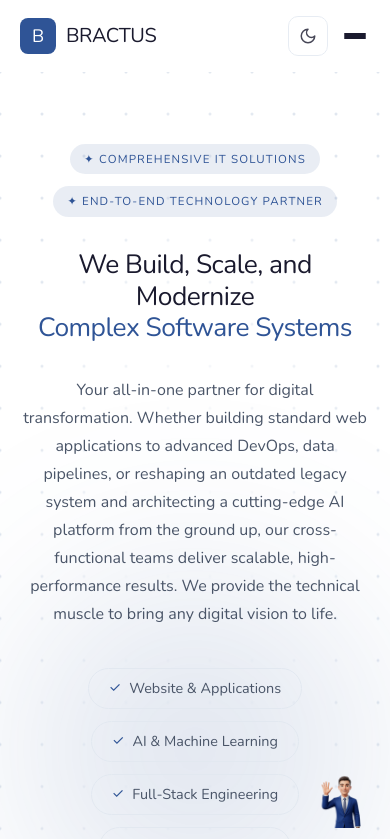
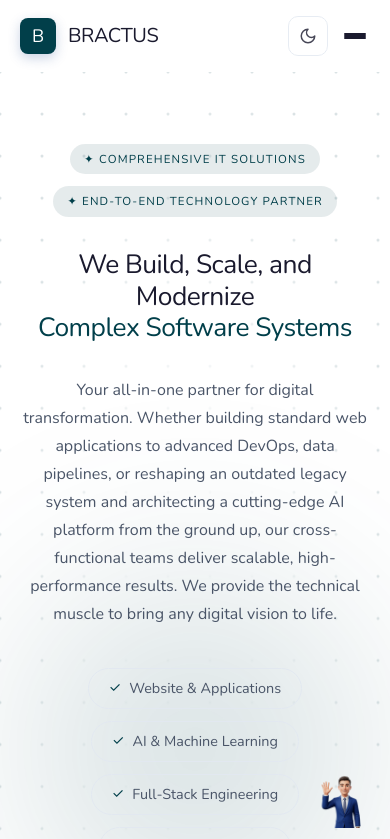
Before and after one commit to devvv18/Bractus, a Next.js app in the folder bractus-frontend/: page / in a window 390 px wide. Shown: the top 839 px of the page. Built offline with nearby package versions, Linux system fonts and the light colour scheme.

Commit message:
feat: update email, phone, brand colors, and add dynamic logo configuration

```diff
--- a/bractus-frontend/src/app/components/ContactForm.js
+++ b/bractus-frontend/src/app/components/ContactForm.js
@@ -73,6 +73,131 @@ export function EcosystemBanner() {
         </div>
       </div>
     </section>
+  )
+}
+
+
+function ParticleGrid() {
+  const canvasRef = useRef(null)
+
+  useEffect(() => {
+    const canvas = canvasRef.current
+    if (!canvas) return
+    const ctx = canvas.getContext('2d')
+    let animationFrameId
+
+    let width = window.innerWidth
+    let height = window.innerHeight
+
+    const setSize = () => {
+      const rect = canvas.parentElement.getBoundingClientRect()
+      width = rect.width
+      height = rect.height
+      canvas.width = width
+      canvas.height = height
+      initGrid()
+    }
+
+    let mouse = { x: -1000, y: -1000 }
+    const handleMouseMove = (e) => {
+      const rect = canvas.getBoundingClientRect()
+      mouse.x = e.clientX - rect.left
+      mouse.y = e.clientY - rect.top
+    }
+
+    const handleMouseLeave = () => {
+      mouse.x = -1000
+      mouse.y = -1000
+    }
+
+    window.addEventListener('resize', setSize)
+    window.addEventListener('mousemove', handleMouseMove)
+    window.addEventListener('mouseout', handleMouseLeave)
+
+    const spacing = 40
+    let dots = []
+
+    const getColors = () => {
+      if (typeof window === 'undefined') return ['#013F4A', '#638BF2', '#078462']
+      const styles = getComputedStyle(document.documentElement)
+      const accent = styles.getPropertyValue('--accent').trim() || '#013F4A'
+      return [accent, '#638BF2', '#078462']
+    }
+
+    const initGrid = () => {
+      dots = []
+      const colors = getColors()
+      for (let x = -spacing; x < width + spacing; x += spacing) {
+        for (let y = -spacing; y < height + spacing; y += spacing) {
+          dots.push({
+            ox: x, oy: y,
+            x: x, y: y,
+            vx: 0, vy: 0,
+            color: colors[Math.floor(Math.random() * colors.length)]
+          })
+        }
+      }
+    }
+
+    setSize()
+
+    const render = () => {
+      ctx.clearRect(0, 0, width, height)
+      for (let i = 0; i < dots.length; i++) {
+        let dot = dots[i]
+        let dx = mouse.x - dot.x
+        let dy = mouse.y - dot.y
+        let distance = Math.sqrt(dx * dx + dy * dy)
+        let forceRadius = 140
+
+        if (distance < forceRadius) {
+          // Repel force (Original Effect)
+          let force = (forceRadius - distance) / forceRadius
+          let angle = Math.atan2(dy, dx)
+          dot.vx -= Math.cos(angle) * force * 1.2
+          dot.vy -= Math.sin(angle) * force * 1.2
+        }
+
+        dot.vx += (dot.ox - dot.x) * 0.03
+        dot.vy += (dot.oy - dot.y) * 0.03
+        dot.vx *= 0.9
+        dot.vy *= 0.9
+        dot.x += dot.vx
+        dot.y += dot.vy
+
+        let speed = Math.abs(dot.vx) + Math.abs(dot.vy)
+        let size = 1.2 + (speed * 0.4)
+
+        ctx.globalAlpha = distance < forceRadius ? 0.7 : 0.1
+        ctx.fillStyle = dot.color
+        ctx.beginPath()
+        ctx.arc(dot.x, dot.y, size, 0, Math.PI * 2)
+        ctx.fill()
+      }
+      animationFrameId = requestAnimationFrame(render)
+    }
+
+    render()
+    return () => {
+      window.removeEventListener('resize', setSize)
+      window.removeEventListener('mousemove', handleMouseMove)
+      window.removeEventListener('mouseout', handleMouseLeave)
+      cancelAnimationFrame(animationFrameId)
+    }
+  }, [])
+
+  return (
+    <canvas
+      ref={canvasRef}
+      style={{
+        position: 'absolute',
+        top: 0, left: 0,
+        width: '100%', height: '100%',
+        pointerEvents: 'none',
+        zIndex: 0,
+        opacity: 0.6,
+      }}
+    />
   )
 }
 
@@ -170,8 +295,8 @@ export function GetInTouch() {
             <div style={{ display: 'flex', flexDirection: 'column', gap: 16 }}>
               {[
                 { label: 'Location:', icon: <svg width="20" height="20" viewBox="0 0 24 24" fill="none" stroke="currentColor" strokeWidth="2" strokeLinecap="round" strokeLinejoin="round"><path d="M21 10c0 7-9 13-9 13s-9-6-9-13a9 9 0 0 1 18 0z" /><circle cx="12" cy="10" r="3" /></svg>, text: 'Delhi, India' },
-                { label: 'Phone:', icon: <svg width="20" height="20" viewBox="0 0 24 24" fill="none" stroke="currentColor" strokeWidth="2" strokeLinecap="round" strokeLinejoin="round"><path d="M22 16.92v3a2 2 0 0 1-2.18 2 19.79 19.79 0 0 1-8.63-3.07 19.5 19.5 0 0 1-6-6 19.79 19.79 0 0 1-3.07-8.67A2 2 0 0 1 4.11 2h3a2 2 0 0 1 2 1.72 12.84 12.84 0 0 0 .7 2.81 2 2 0 0 1-.45 2.11L8.09 9.91a16 16 0 0 0 6 6l1.27-1.27a2 2 0 0 1 2.11-.45 12.84 12.84 0 0 0 2.81.7A2 2 0 0 1 22 16.92z" /></svg>, text: '+91 9667507343' },
-                { label: 'Mail:', icon: <svg width="20" height="20" viewBox="0 0 24 24" fill="none" stroke="currentColor" strokeWidth="2" strokeLinecap="round" strokeLinejoin="round"><path d="M4 4h16c1.1 0 2 .9 2 2v12c0 1.1-.9 2-2 2H4c-1.1 0-2-.9-2-2V6c0-1.1.9-2 2-2z" /><polyline points="22,6 12,13 2,6" /></svg>, text: 'hr@bractus.com' },
+                { label: 'Phone:', icon: <svg width="20" height="20" viewBox="0 0 24 24" fill="none" stroke="currentColor" strokeWidth="2" strokeLinecap="round" strokeLinejoin="round"><path d="M22 16.92v3a2 2 0 0 1-2.18 2 19.79 19.79 0 0 1-8.63-3.07 19.5 19.5 0 0 1-6-6 19.79 19.79 0 0 1-3.07-8.67A2 2 0 0 1 4.11 2h3a2 2 0 0 1 2 1.72 12.84 12.84 0 0 0 .7 2.81 2 2 0 0 1-.45 2.11L8.09 9.91a16 16 0 0 0 6 6l1.27-1.27a2 2 0 0 1 2.11-.45 12.84 12.84 0 0 0 2.81.7A2 2 0 0 1 22 16.92z" /></svg>, text: '+91 8766328987' },
+                { label: 'Mail:', icon: <svg width="20" height="20" viewBox="0 0 24 24" fill="none" stroke="currentColor" strokeWidth="2" strokeLinecap="round" strokeLinejoin="round"><path d="M4 4h16c1.1 0 2 .9 2 2v12c0 1.1-.9 2-2 2H4c-1.1 0-2-.9-2-2V6c0-1.1.9-2 2-2z" /><polyline points="22,6 12,13 2,6" /></svg>, text: 'info@bractus.com' },
               ].map(({ icon, text, label }) => (
                 <div key={text} style={{ display: 'flex', alignItems: 'center', gap: 14 }}>
                   <div style={{
--- a/bractus-frontend/src/app/components/Footer.js
+++ b/bractus-frontend/src/app/components/Footer.js
@@ -1,5 +1,6 @@
 'use client'
 import Link from 'next/link'
+import Logo from './Logo'
 
 const FOOTER_LINKS = {
   Services: [
@@ -35,18 +36,9 @@ export default function Footer() {
       }} className="footer-grid">
         {/* Brand col */}
         <div>
-          <Link href="/" style={{ display: 'flex', alignItems: 'center', gap: 10, marginBottom: 20, textDecoration: 'none' }}>
-            <div style={{
-              width: 34, height: 34, borderRadius: 8,
-              background: 'var(--accent)',
-              display: 'flex', alignItems: 'center', justifyContent: 'center',
-              fontFamily: 'Nunito, sans-serif', fontWeight: 400, fontSize: 16, color: '#fff',
-            }}>B</div>
-            <span style={{
-              fontFamily: 'Nunito, sans-serif', fontWeight: 400,
-              fontSize: '1.15rem', color: '#f1f5f9',
-            }}>BRACTUS</span>
-          </Link>
+          <div style={{ marginBottom: 20 }}>
+            <Logo variant="footer" />
+          </div>
           <p style={{
             color: '#64748b', fontSize: '0.85rem', lineHeight: 1.7,
             maxWidth: 320, marginBottom: 24,
@@ -55,8 +47,8 @@ export default function Footer() {
           </p>
 
           <div style={{ display: 'flex', flexDirection: 'column', gap: 10, marginBottom: 24 }}>
-            <a href={`mailto:hr@bractus.com`} style={{ color: '#94a3b8', fontSize: '0.85rem', textDecoration: 'none' }}>hr@bractus.com</a>
-            <span style={{ color: '#64748b', fontSize: '0.85rem' }}>+91 9667507343</span>
+            <a href={`mailto:info@bractus.com`} style={{ color: '#94a3b8', fontSize: '0.85rem', textDecoration: 'none' }}>info@bractus.com</a>
+            <span style={{ color: '#64748b', fontSize: '0.85rem' }}>+91 8766328987</span>
             <span style={{ color: '#64748b', fontSize: '0.85rem' }}>Delhi, India</span>
           </div>
 
--- /dev/null
+++ b/bractus-frontend/src/app/components/Logo.js
@@ -0,0 +1,73 @@
+'use client'
+import Link from 'next/link'
+import { logoConfig } from '../logo-config'
+
+/**
+ * Logo Component
+ * A central place to manage the Bractus branding.
+ * Modify logo-config.js to update the logo across the entire application.
+ *
+ * @param {string} variant - 'nav' or 'footer' (affects styling)
+ */
+export default function Logo({ variant = 'nav' }) {
+  const isFooter = variant === 'footer'
+  const { type, imageSrc, imageWidth, imageHeight, letter, text, showText } = logoConfig
+
+  return (
+    <Link href="/" style={{
+      display: 'flex',
+      alignItems: 'center',
+      gap: isFooter ? 10 : 12,
+      textDecoration: 'none',
+      transition: 'opacity 0.2s'
+    }}
+    onMouseEnter={e => e.currentTarget.style.opacity = '0.85'}
+    onMouseLeave={e => e.currentTarget.style.opacity = '1'}
+    >
+      {type === 'image' ? (
+        /* Image Logo */
+        <img
+          src={imageSrc}
+          alt={text}
+          style={{
+            width: isFooter ? imageWidth - 2 : imageWidth,
+            height: isFooter ? imageHeight - 2 : imageHeight,
+            objectFit: 'contain'
+          }}
+        />
+      ) : (
+        /* Text/Letter Logo Icon */
+        <div style={{
+          width: isFooter ? 34 : 36,
+          height: isFooter ? 34 : 36,
+          borderRadius: 8,
+          background: 'var(--accent)',
+          display: 'flex',
+          alignItems: 'center',
+          justifyContent: 'center',
+          fontFamily: 'Nunito, sans-serif',
+          fontWeight: 400,
+          fontSize: isFooter ? 16 : 18,
+          color: '#fff',
+          boxShadow: isFooter ? 'none' : '0 4px 12px rgba(47, 84, 150, 0.25)'
+        }}>
+          {letter}
+        </div>
+      )}
+
+      {/* Logo Text */}
+      {showText && (
+        <span style={{
+          fontFamily: 'Nunito, sans-serif',
+          fontWeight: 400,
+          fontSize: isFooter ? '1.15rem' : '1.25rem',
+          color: isFooter ? '#f1f5f9' : 'var(--text)',
+          letterSpacing: '-0.02em',
+          textTransform: 'uppercase'
+        }}>
+          {text}
+        </span>
+      )}
+    </Link>
+  )
+}
--- a/bractus-frontend/src/app/components/Navbar.js
+++ b/bractus-frontend/src/app/components/Navbar.js
@@ -2,6 +2,7 @@
 import { useState, useEffect } from 'react'
 import Link from 'next/link'
 import { useTheme } from '../context/ThemeContext'
+import Logo from './Logo'
 
 const NAV_LINKS = [
   { label: 'Services', href: '/services' },
@@ -41,18 +42,7 @@ export default function Navbar() {
         transition: 'background 0.3s, box-shadow 0.3s',
       }}>
         {/* Logo */}
-        <Link href="/" style={{ display: 'flex', alignItems: 'center', gap: 10 }}>
-          <div style={{
-            width: 36, height: 36, borderRadius: 8,
-            background: 'var(--accent)',
-            display: 'flex', alignItems: 'center', justifyContent: 'center',
-            fontFamily: 'Nunito, sans-serif', fontWeight: 400, fontSize: 18, color: '#fff',
-          }}>B</div>
-          <span style={{
-            fontFamily: 'Nunito, sans-serif', fontWeight: 400,
-            fontSize: '1.25rem', color: 'var(--text)', letterSpacing: '-0.02em',
-          }}>BRACTUS</span>
-        </Link>
+        <Logo />
 
         {/* Desktop links */}
         <div className="hide-mobile" style={{ display: 'flex', alignItems: 'center', gap: 32 }}>
--- a/bractus-frontend/src/app/globals.css
+++ b/bractus-frontend/src/app/globals.css
@@ -41,19 +41,21 @@ button {
   --text: #1a1a2e;
   --text-secondary: #4a5568;
   --text-muted: #94a3b8;
-  --accent: #2F5496;
-  --accent-hover: #213C6D;
-  --accent-light: rgba(47, 84, 150, 0.10);
-  --accent-glow: rgba(47, 84, 150, 0.20);
+  --accent: #013F4A;
+  --accent-hover: #078462;
+  --accent-light: rgba(1, 63, 74, 0.10);
+  --accent-glow: rgba(1, 63, 74, 0.20);
   --border: #e2e8f0;
   --border-light: #f1f5f9;
   --card-shadow: 0 1px 3px rgba(0, 0, 0, 0.06), 0 1px 2px rgba(0, 0, 0, 0.04);
   --card-shadow-hover: 0 10px 40px rgba(0, 0, 0, 0.08), 0 2px 8px rgba(0, 0, 0, 0.04);
   --nav-bg: rgba(255, 255, 255, 0.92);
   --nav-shadow: 0 1px 0 #e2e8f0;
-  --footer-bg: #1a1a2e;
+  --footer-bg: #013F4A;
   --footer-text: #94a3b8;
-  --overlay: rgba(255, 255, 255, 0.6);
+  --stats-bg: linear-gradient(135deg, var(--accent) 0%, #2F5496 50%, #4A7BE4 100%);
+  --stats-text: #ffffff;
+  --stats-shadow: 0 12px 32px rgba(1, 63, 74, 0.15);
 }
 
 /* ═══════════════════════════════════════════════════
@@ -67,19 +69,21 @@ button {
   --text: #f1f5f9;
   --text-secondary: #94a3b8;
   --text-muted: #64748b;
-  --accent: #4A7BE4;
-  --accent-hover: #638BF2;
-  --accent-light: rgba(74, 123, 228, 0.12);
-  --accent-glow: rgba(74, 123, 228, 0.25);
+  --accent: #078462;
+  --accent-hover: #0bb589;
+  --accent-light: rgba(7, 132, 98, 0.12);
+  --accent-glow: rgba(7, 132, 98, 0.25);
   --border: #334155;
   --border-light: #1e293b;
   --card-shadow: 0 1px 3px rgba(0, 0, 0, 0.3);
   --card-shadow-hover: 0 10px 40px rgba(0, 0, 0, 0.4);
   --nav-bg: rgba(15, 23, 42, 0.92);
   --nav-shadow: 0 1px 0 #334155;
-  --footer-bg: #0b1120;
+  --footer-bg: #013F4A;
   --footer-text: #64748b;
-  --overlay: rgba(15, 23, 42, 0.6);
+  --stats-bg: linear-gradient(135deg, var(--accent) 0%, #1e40af 50%, #0b1120 100%);
+  --stats-text: #ffffff;
+  --stats-shadow: 0 12px 32px rgba(7, 132, 98, 0.4);
 }
 
 /* ═══════════════════════════════════════════════════
--- /dev/null
+++ b/bractus-frontend/src/app/logo-config.js
@@ -0,0 +1,23 @@
+/**
+ * Logo Configuration File
+ *
+ * You can configure the website logo here to easily replace it.
+ * Supports both text-based logos (with a letter icon) and image-based logos (PNG, SVG, etc.).
+ */
+export const logoConfig = {
+  // Choose either 'text' or 'image'
+  type: 'text',
+
+  // --- Image Logo Settings ---
+  // Path to your logo image file (should be placed in the public/ folder, e.g. public/logo.svg)
+  imageSrc: '/logo.svg',
+  imageWidth: 36,
+  imageHeight: 36,
+
+  // --- Text Logo Settings ---
+  letter: 'B',       // The single letter or character shown inside the colored square
+  text: 'BRACTUS',   // The text brand name displayed next to the square
+
+  // --- General Settings ---
+  showText: true,    // Whether to display the text next to the logo icon
+};
--- a/bractus-frontend/src/app/privacy/page.js
+++ b/bractus-frontend/src/app/privacy/page.js
@@ -70,7 +70,7 @@ export default function PrivacyPolicy() {
           <div>
             <h2 style={{ fontSize: '1.4rem', fontWeight: 500, marginBottom: 20, color: 'var(--text)' }}>7. Contact Us</h2>
             <p style={{ color: 'var(--text-secondary)', lineHeight: 1.8, fontSize: '1.05rem' }}>
-              If you have questions or comments about this notice, you may email us at <a href="mailto:hr@bractus.com" style={{ color: 'var(--accent)', textDecoration: 'none' }}>hr@bractus.com</a>.
+              If you have questions or comments about this notice, you may email us at <a href="mailto:info@bractus.com" style={{ color: 'var(--accent)', textDecoration: 'none' }}>info@bractus.com</a>.
             </p>
           </div>
         </section>
--- a/bractus-frontend/src/app/terms/page.js
+++ b/bractus-frontend/src/app/terms/page.js
@@ -74,7 +74,7 @@ export default function TermsOfService() {
           <div>
             <h2 style={{ fontSize: '1.4rem', fontWeight: 500, marginBottom: 20, color: 'var(--text)' }}>8. Contact Information</h2>
             <p style={{ color: 'var(--text-secondary)', lineHeight: 1.8, fontSize: '1.05rem' }}>
-              For any questions regarding these Terms of Service, please contact us at <a href="mailto:hr@bractus.com" style={{ color: 'var(--accent)', textDecoration: 'none' }}>hr@bractus.com</a>.
+              For any questions regarding these Terms of Service, please contact us at <a href="mailto:info@bractus.com" style={{ color: 'var(--accent)', textDecoration: 'none' }}>info@bractus.com</a>.
             </p>
           </div>
         </section>
```
